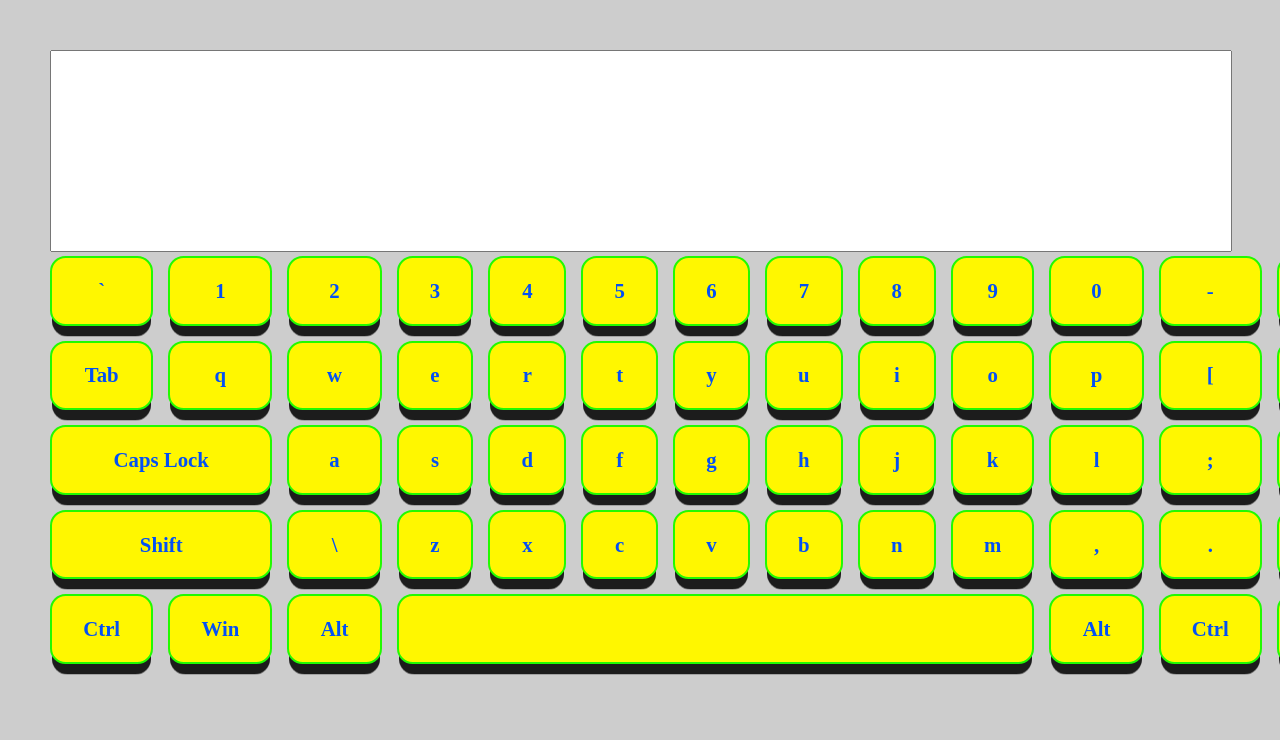
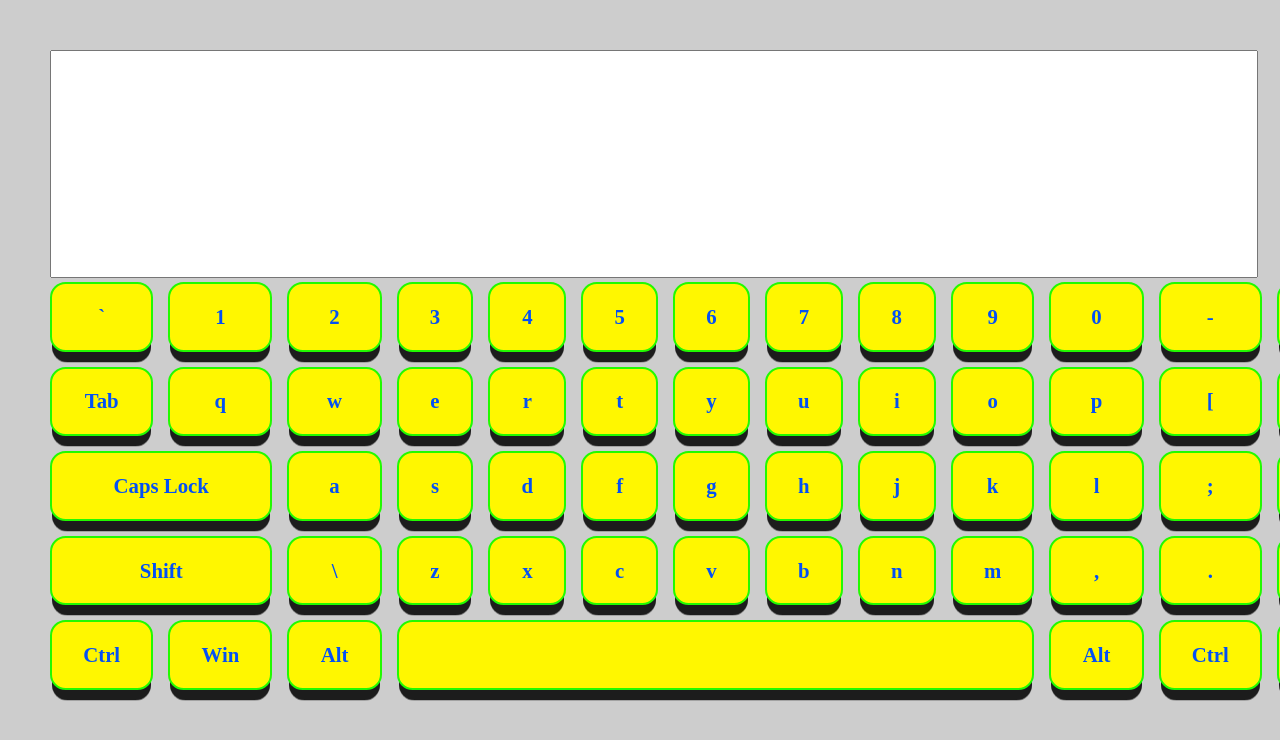
Before and after one commit to Dimcom1010/virtual-keyboard, a website with bundled scripts: page virtual-keyboard/index.html in a window 1280 px wide. Shown: the top 740 px of the page. Built offline with nearby package versions, Linux system fonts and the light colour scheme.

Commit message:
featch: add textarea styles

```diff
--- a/virtual-keyboard/scss/components/_textarea.scss
+++ b/virtual-keyboard/scss/components/_textarea.scss
@@ -1,4 +1,7 @@
 
 #textarea{
     font-size: 2em;
+    line-height: 1em;
+    padding: 0.5em;
+    caret-color: #999999;
 }
```
Also changed, not shown: virtual-keyboard/style/style.css, 1 other file.
